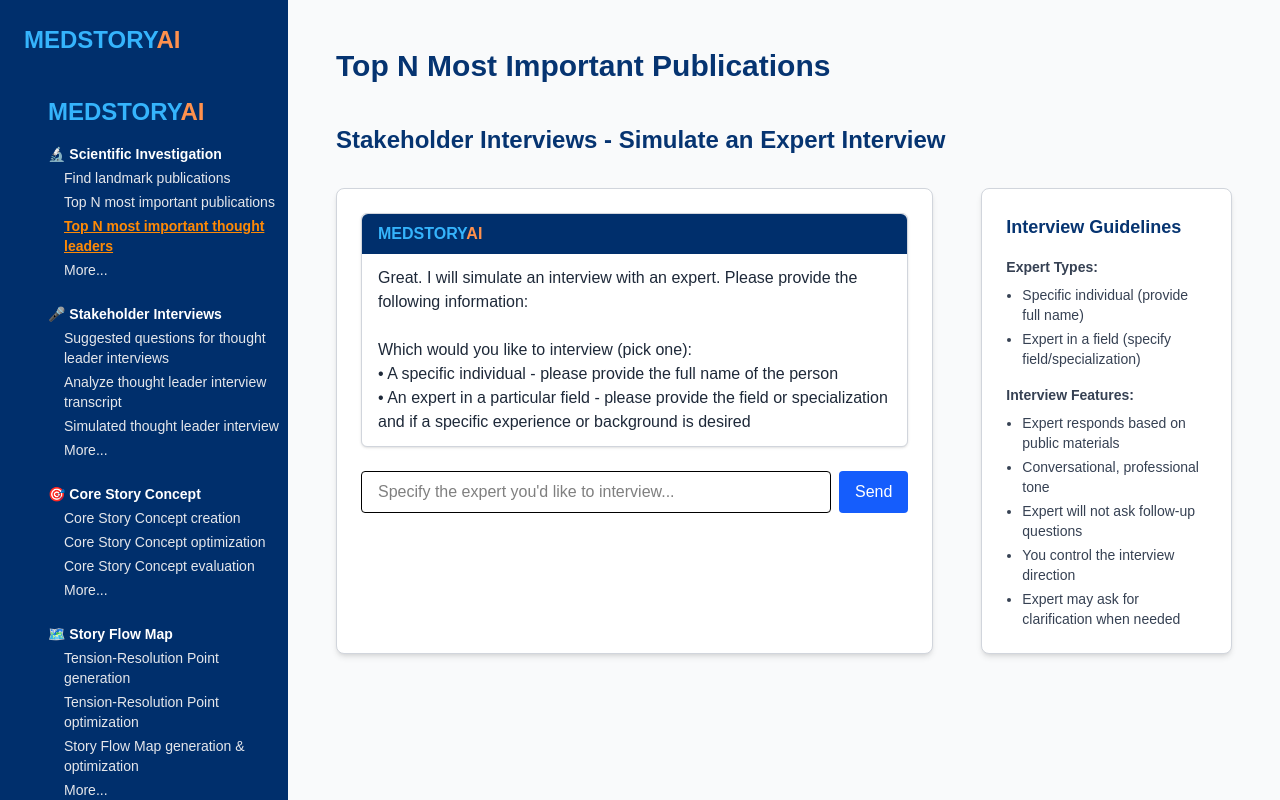
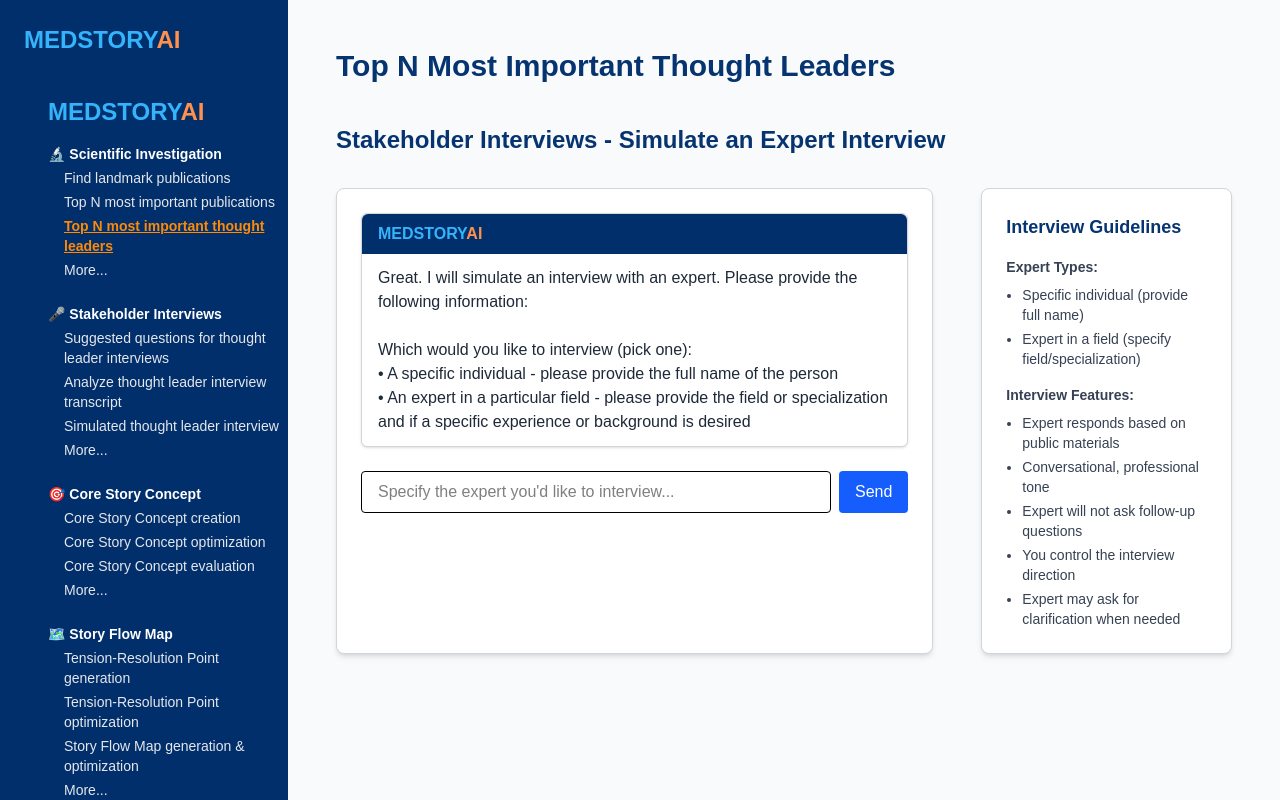
Before and after one commit to jaburnell920/medstory-ai, a Next.js app: page /scientific-investigation/top-publications in a window 1280 px wide. Shown: the top 800 px of the page. Built offline with nearby package versions, Linux system fonts and the light colour scheme.

Commit message:
updated title

```diff
--- a/src/app/scientific-investigation/top-publications/page.tsx
+++ b/src/app/scientific-investigation/top-publications/page.tsx
@@ -98,7 +98,7 @@
       {/* Main Content */}
       <main className="flex-1 bg-gray-50 p-12">
         <h1 className="text-3xl font-extrabold text-[#063471] mb-10">
-          Top N Most Important Publications
+          Top N Most Important Thought Leaders
         </h1>
 
         {/* Expert Interview Section */}
```
